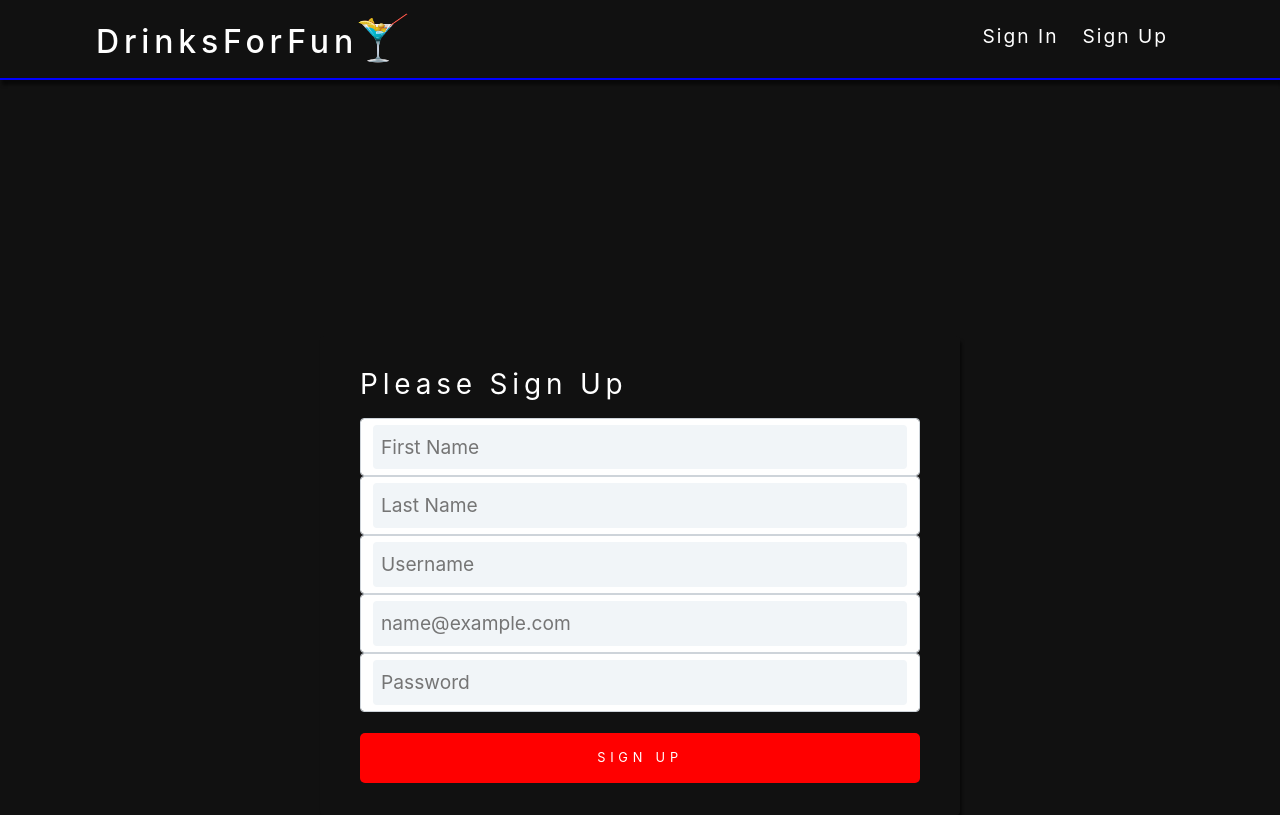
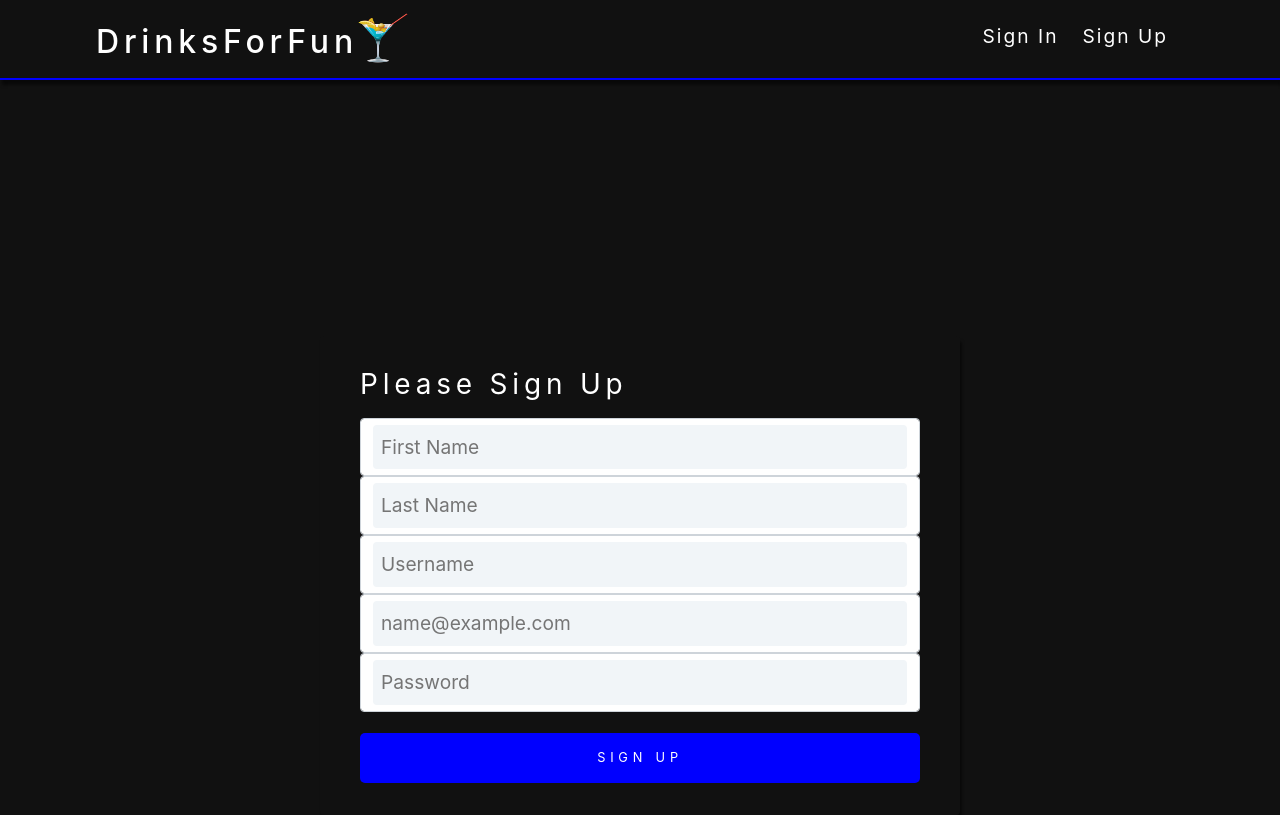
Before and after one commit to dmenezessousa/cocktail-frontend-project, a React (Create React App) app: page /sign-up in a window 1280 px wide. Built offline with nearby package versions, Linux system fonts and the light colour scheme; no server answers.

Commit message:
Update SignUp.js

```diff
--- a/src/pages/SignUp.js
+++ b/src/pages/SignUp.js
@@ -131,7 +131,7 @@ function SignUp() {
           <button
             className="w-100 btn btn-lg btn-primary"
             style={{
-              backgroundColor: "red",
+              backgroundColor: "Blue",
               color: "#fff",
               borderRadius: 5,
               height: 50,
```
